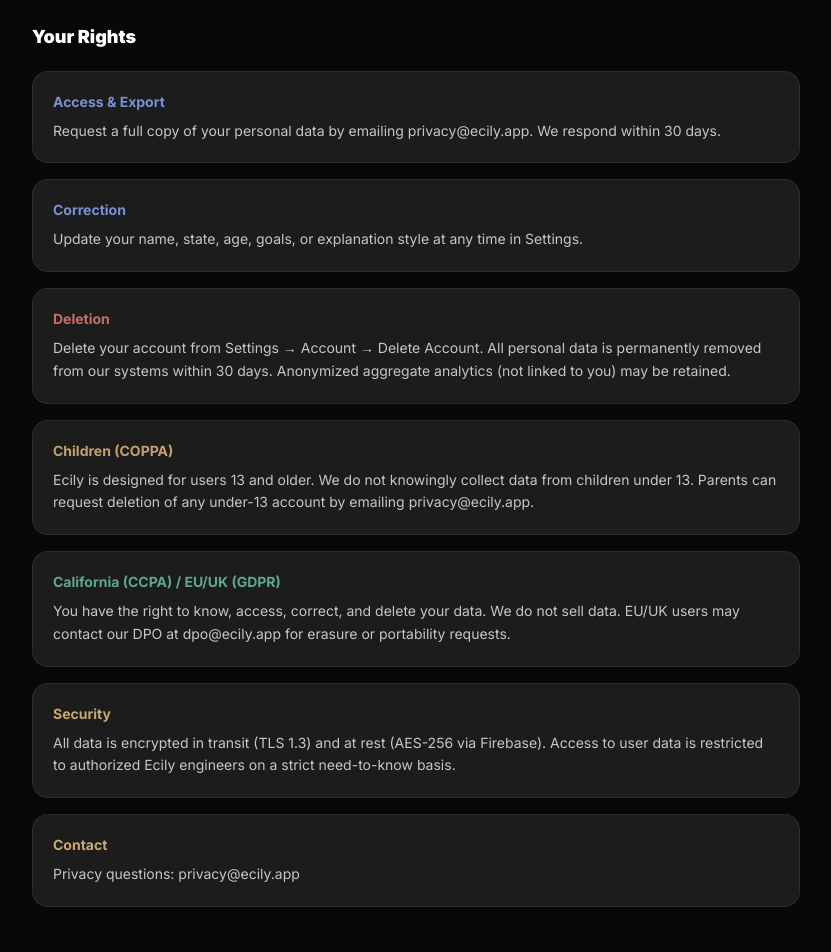
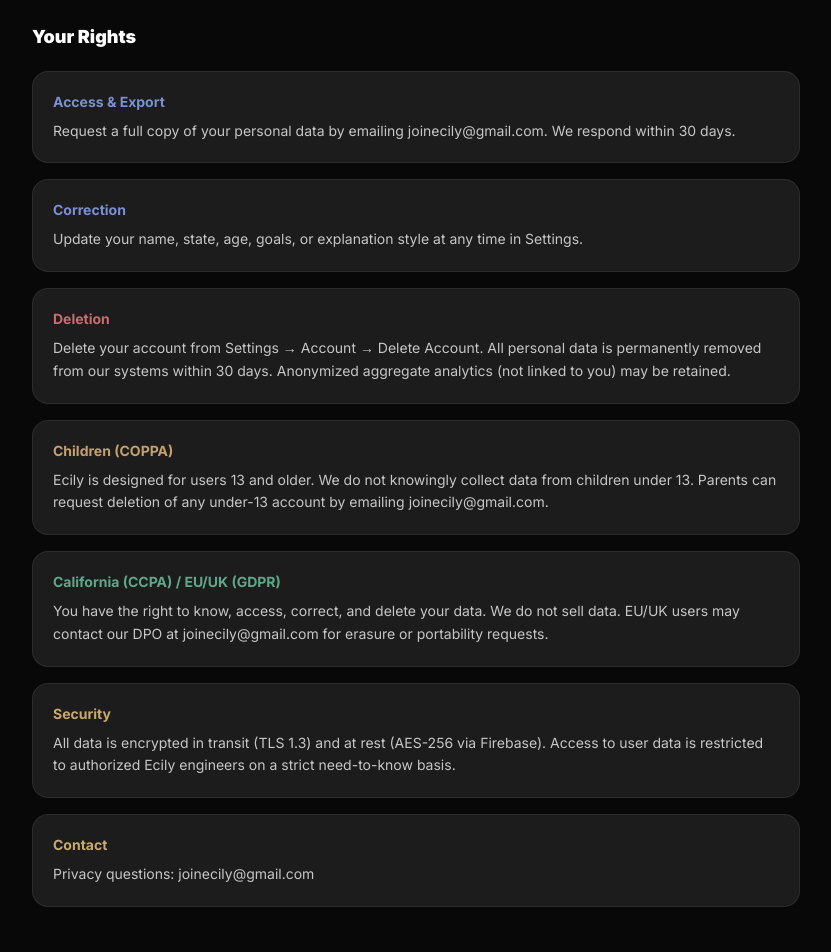
Before and after one commit to krishayyy/ecily, a Next.js app: page /privacy in a window 1280 px wide. Shown: the part 2580-3532 px from the top of the page, without its empty margins (224-1055 px from the left). Built offline with nearby package versions, Linux system fonts and the light colour scheme; a web font is replaced by a local one.

Commit message:
Fix legal page contact emails to the real inbox
privacy@ecily.app etc. don't resolve — ecily.app isn't a registered
domain — so those addresses would bounce. Point everything at
joinecily@gmail.com, the address already used for site contact.

```diff
--- a/app/privacy/page.tsx
+++ b/app/privacy/page.tsx
@@ -77,7 +77,7 @@
       <LegalSectionHeading>Your Rights</LegalSectionHeading>
 
       <LegalCard title="Access & Export" accent="#7B8FD4">
-        Request a full copy of your personal data by emailing privacy@ecily.app. We respond
+        Request a full copy of your personal data by emailing joinecily@gmail.com. We respond
         within 30 days.
       </LegalCard>
       <LegalCard title="Correction" accent="#7B8FD4">
@@ -91,17 +91,17 @@
       <LegalCard title="Children (COPPA)" accent="#C4A06E">
         Ecily is designed for users 13 and older. We do not knowingly collect data from children
         under 13. Parents can request deletion of any under-13 account by emailing
-        privacy@ecily.app.
+        joinecily@gmail.com.
       </LegalCard>
       <LegalCard title="California (CCPA) / EU/UK (GDPR)" accent="#5EA88A">
         You have the right to know, access, correct, and delete your data. We do not sell data.
-        EU/UK users may contact our DPO at dpo@ecily.app for erasure or portability requests.
+        EU/UK users may contact our DPO at joinecily@gmail.com for erasure or portability requests.
       </LegalCard>
       <LegalCard title="Security">
         All data is encrypted in transit (TLS 1.3) and at rest (AES-256 via Firebase). Access to
         user data is restricted to authorized Ecily engineers on a strict need-to-know basis.
       </LegalCard>
-      <LegalCard title="Contact">Privacy questions: privacy@ecily.app</LegalCard>
+      <LegalCard title="Contact">Privacy questions: joinecily@gmail.com</LegalCard>
     </LegalLayout>
   )
 }
--- a/app/terms/page.tsx
+++ b/app/terms/page.tsx
@@ -25,7 +25,7 @@
       </LegalCard>
       <LegalCard title="4. Account Responsibility">
         You are responsible for keeping your login credentials secure. Do not share your account.
-        Report unauthorized access to support@ecily.app. We are not liable for losses resulting
+        Report unauthorized access to joinecily@gmail.com. We are not liable for losses resulting
         from unauthorized account use.
       </LegalCard>
       <LegalCard title="5. Acceptable Use">
@@ -66,7 +66,7 @@
         will be resolved by binding arbitration under AAA rules, with a waiver of class-action
         rights.
       </LegalCard>
-      <LegalCard title="13. Contact">Questions? Email legal@ecily.app.</LegalCard>
+      <LegalCard title="13. Contact">Questions? Email joinecily@gmail.com.</LegalCard>
     </LegalLayout>
   )
 }
```
